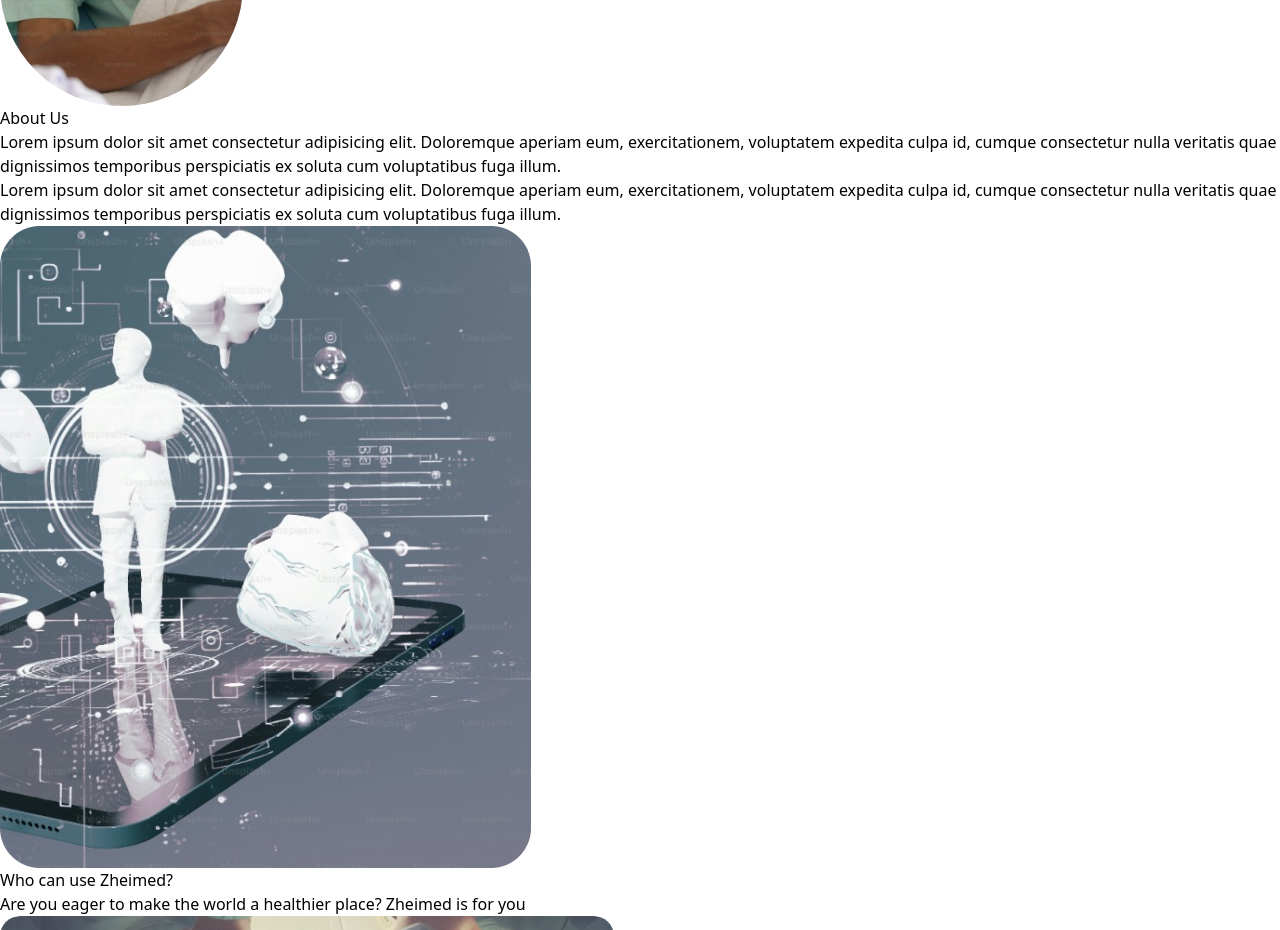
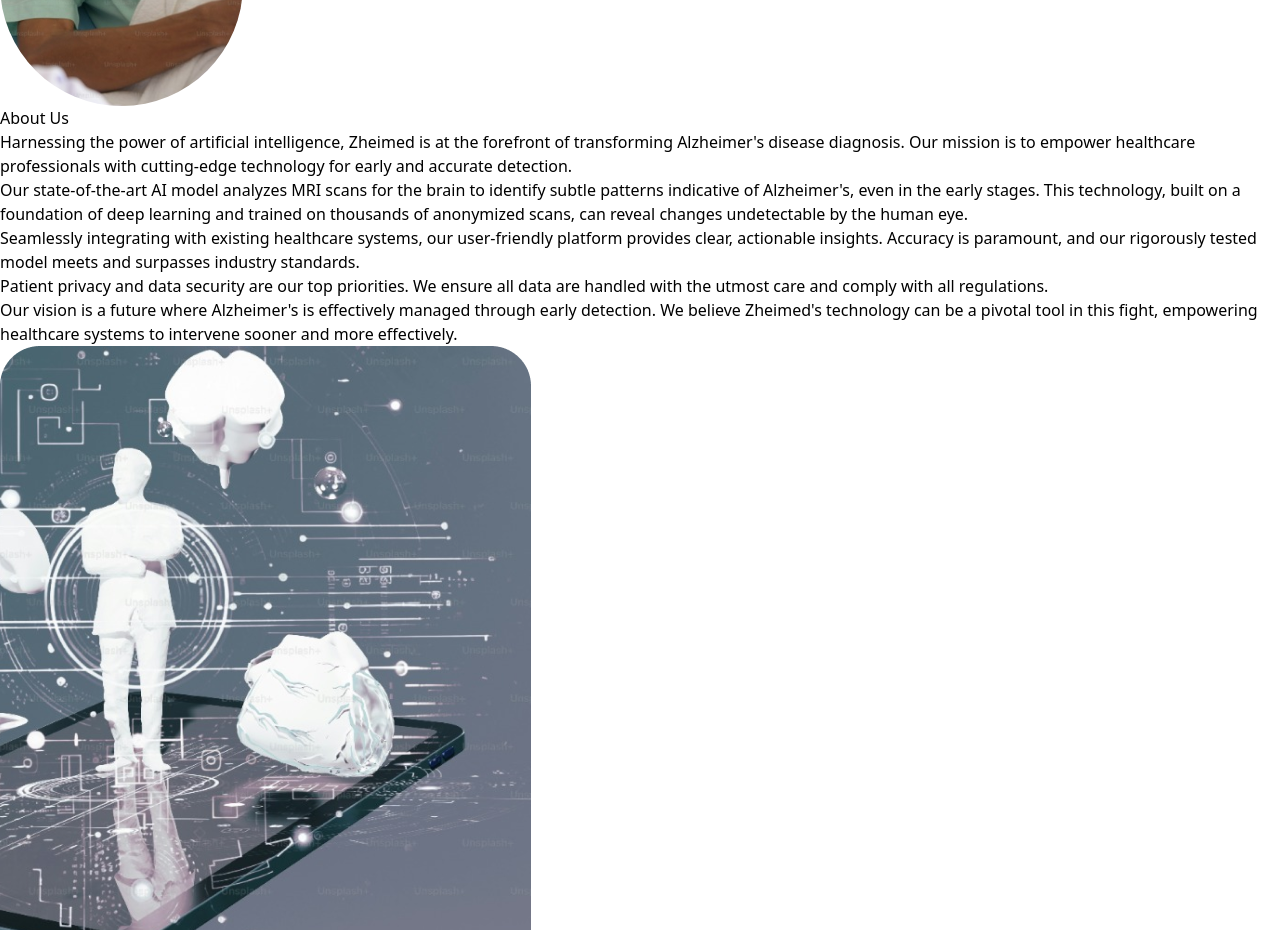
Before and after one commit to Cavista-Hackathon-2024/zheimed, a React (Vite) app in the folder frontend/zheimed/: page / in a window 1280 px wide. Shown: the part 1440-2370 px from the top of the page. Built offline with nearby package versions, Linux system fonts and the light colour scheme.

Commit message:
Frontend: Edited About section and Hero Section

```diff
--- a/frontend/zheimed/src/App.jsx
+++ b/frontend/zheimed/src/App.jsx
@@ -1,5 +1,6 @@
 import {Routes, Route} from 'react-router-dom';
 import { LandingPage } from './pages/Landingpage';
+import { DemoScan } from './pages/DemoScan';
 import './index.css'
 
 function App() {
@@ -7,6 +8,7 @@ function App() {
   <>
     <Routes>
       <Route index element={<LandingPage/>}/>
+
     </Routes>
   </>
   )
--- a/frontend/zheimed/src/components/AboutSection.jsx
+++ b/frontend/zheimed/src/components/AboutSection.jsx
@@ -6,8 +6,15 @@ export const AboutSection = () => {
 
             <div className='flex flex-col max-w-2xl gap-3'>
                 <h1 className='text-5xl font-extrabold'>About Us</h1>
-                <p className='text-xl '>Lorem ipsum dolor sit amet consectetur adipisicing elit. Doloremque aperiam eum, exercitationem, voluptatem expedita culpa id, cumque consectetur nulla veritatis quae dignissimos temporibus perspiciatis ex soluta cum voluptatibus fuga illum.</p>
-                <p className='text-xl '>Lorem ipsum dolor sit amet consectetur adipisicing elit. Doloremque aperiam eum, exercitationem, voluptatem expedita culpa id, cumque consectetur nulla veritatis quae dignissimos temporibus perspiciatis ex soluta cum voluptatibus fuga illum.</p>
+                <p className='text-xl pb-5'>
+                Harnessing the power of artificial intelligence, Zheimed is at the forefront of transforming Alzheimer's disease diagnosis. Our mission is to empower healthcare professionals with cutting-edge technology for early and accurate detection. <br />
+Our state-of-the-art AI model analyzes MRI scans for the brain to identify subtle patterns indicative of Alzheimer's, even in the early stages. This technology, built on a foundation of deep learning and trained on thousands of anonymized scans, can reveal changes undetectable by the human eye.
+                </p>
+                <p className='text-xl '>
+                Seamlessly integrating with existing healthcare systems, our user-friendly platform provides clear, actionable insights. Accuracy is paramount, and our rigorously tested model meets and surpasses industry standards. <br />
+Patient privacy and data security are our top priorities. We ensure all data are handled with the utmost care and comply with all regulations. <br />
+Our vision is a future where Alzheimer's is effectively managed through early detection. We believe Zheimed's technology can be a pivotal tool in this fight, empowering healthcare systems to intervene sooner and more effectively.
+                </p>
             </div>
         </div>
         <div>
--- a/frontend/zheimed/src/components/Hero.jsx
+++ b/frontend/zheimed/src/components/Hero.jsx
@@ -28,7 +28,7 @@ export const Hero = () => {
                     <div className='flex gap-3'>
                     <div className='flex flex-col gap-2'>
                         <img src={HeroImg1} className='' alt="" />
-                        <img src={HeroImg2} alt="" />
+                        <img src={HeroImg2} alt="" className='hidden' />
                     </div>
                     <div className='flex flex-col gap-12'>
                         <img className='invisible' src={HeroImg2} alt="" />
```
Also changed, not shown: frontend/zheimed/src/assets/Arrow Left 2.svg (added), 1 other file (tests, documents, lock files or other folders).
